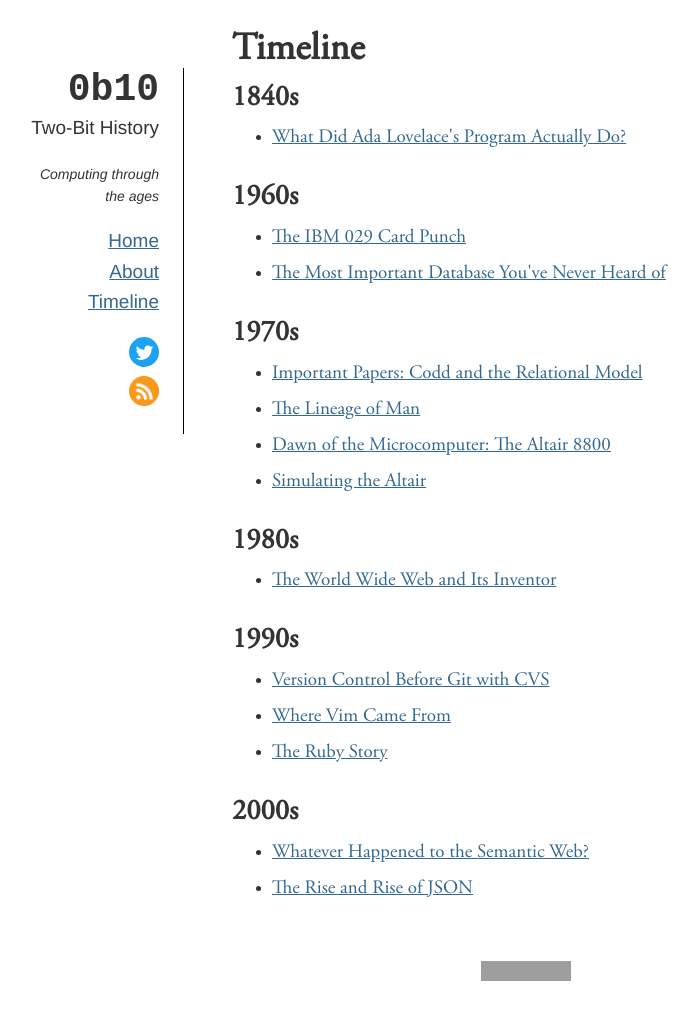
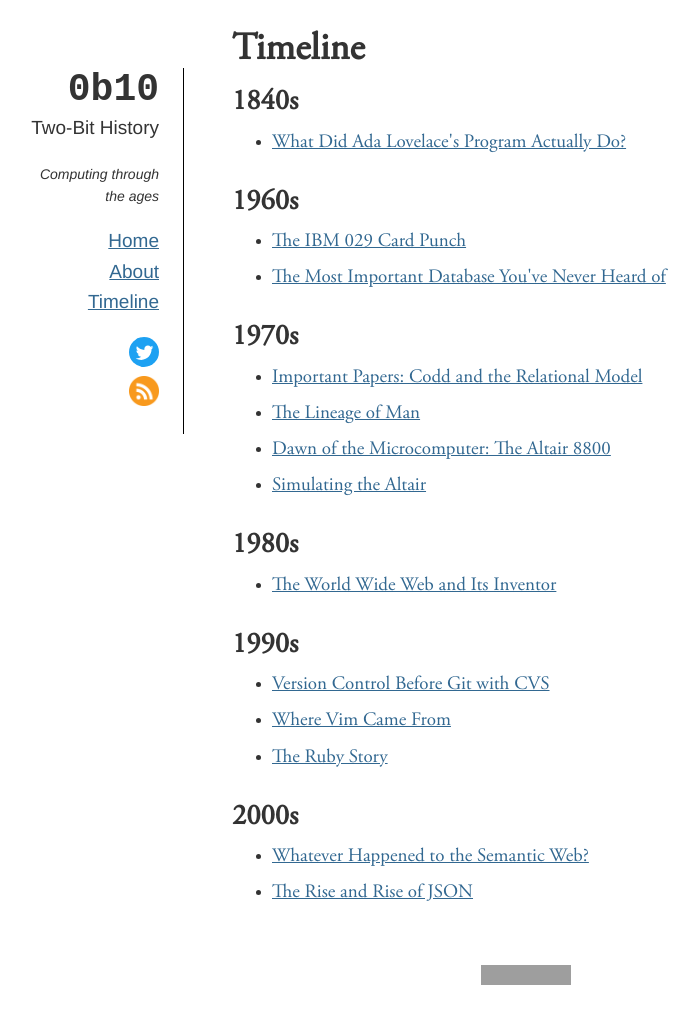
Before and after one commit to sinclairtarget/sinclairtarget.github.io, a Jekyll site: the page built from timeline.html, in a window 1280 px wide. Shown: the whole page, without its empty margins (114-813 px from the left). Built offline with Jekyll 4.4.1, drawn with Linux system fonts in a browser that asks for light colours; grey boxes are pictures that could not be loaded.

Commit message:
Timeline heading spacing.

```diff
--- a/_sass/_timeline.scss
+++ b/_sass/_timeline.scss
@@ -1,3 +1,7 @@
+div.timeline {
+    margin-top: 12px;
+}
+
 div.timeline h2 {
     margin: 0;
 }
```
